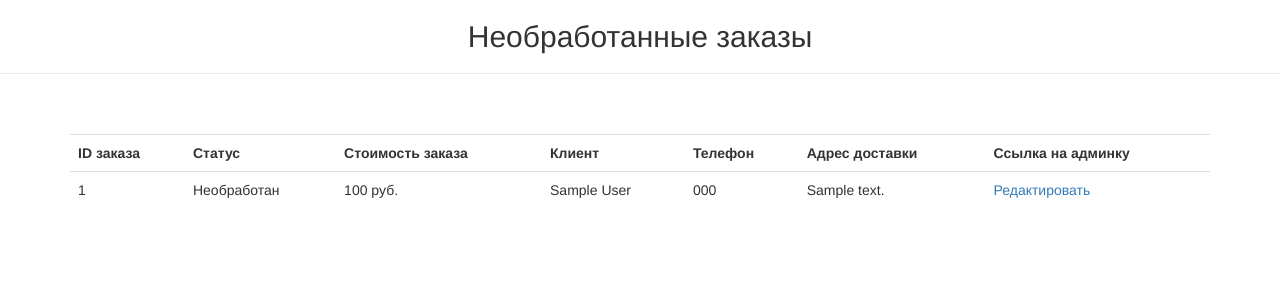
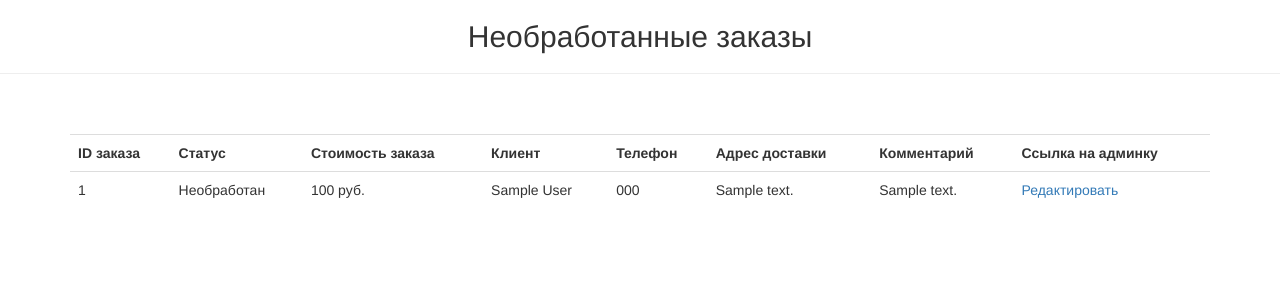
Before and after one commit to VladislavVenin/star-burger-master, a Django app: page /manager/orders/ in a window 1280 px wide. Shown: the part 52-352 px from the top of the page. Run offline with Django 3.2, Linux system fonts and the light colour scheme; a user stored in the database is signed in; tables that the repository leaves empty hold one stand-in row (values such as "Sample post"); parts of the project's set-up code (start-up, migrations or seed data) failed here and were passed over; some libraries are stand-ins or nearby versions.

Commit message:
add notes to order

```diff
--- a/foodcartapp/models.py
+++ b/foodcartapp/models.py
@@ -148,6 +148,7 @@ class Order(models.Model):
         default='new',
         db_index=True,
     )
+    notes = models.TextField("Комментарий", blank=True, null=True)
     created_at = models.DateTimeField('Заказ сформирован', auto_now_add=True)
 
     objects = OrderPriceQuerySet.as_manager()
--- a/restaurateur/templates/order_items.html
+++ b/restaurateur/templates/order_items.html
@@ -19,6 +19,7 @@
       <th>Клиент</th>
       <th>Телефон</th>
       <th>Адрес доставки</th>
+      <th>Комментарий</th>
       <th>Ссылка на админку</th>
     </tr>
 
@@ -35,6 +36,9 @@
         </td>
         <td>{{item.phonenumber}}</td>
         <td>{{item.address}}</td>
+        <td style="max-width: 200px; word-wrap: break-word; white-space: normal;">
+          {% if item.notes %}{{item.notes|linebreaksbr}}{% endif %}
+        </td>
         <td><a href="{% url 'admin:foodcartapp_order_change' item.id %}?next={{ next|urlencode }}">Редактировать</a></td>
       </tr>
     {% endfor %}
```
Also changed, not shown: foodcartapp/migrations/0042_order_notes_alter_order_status.py (added).
